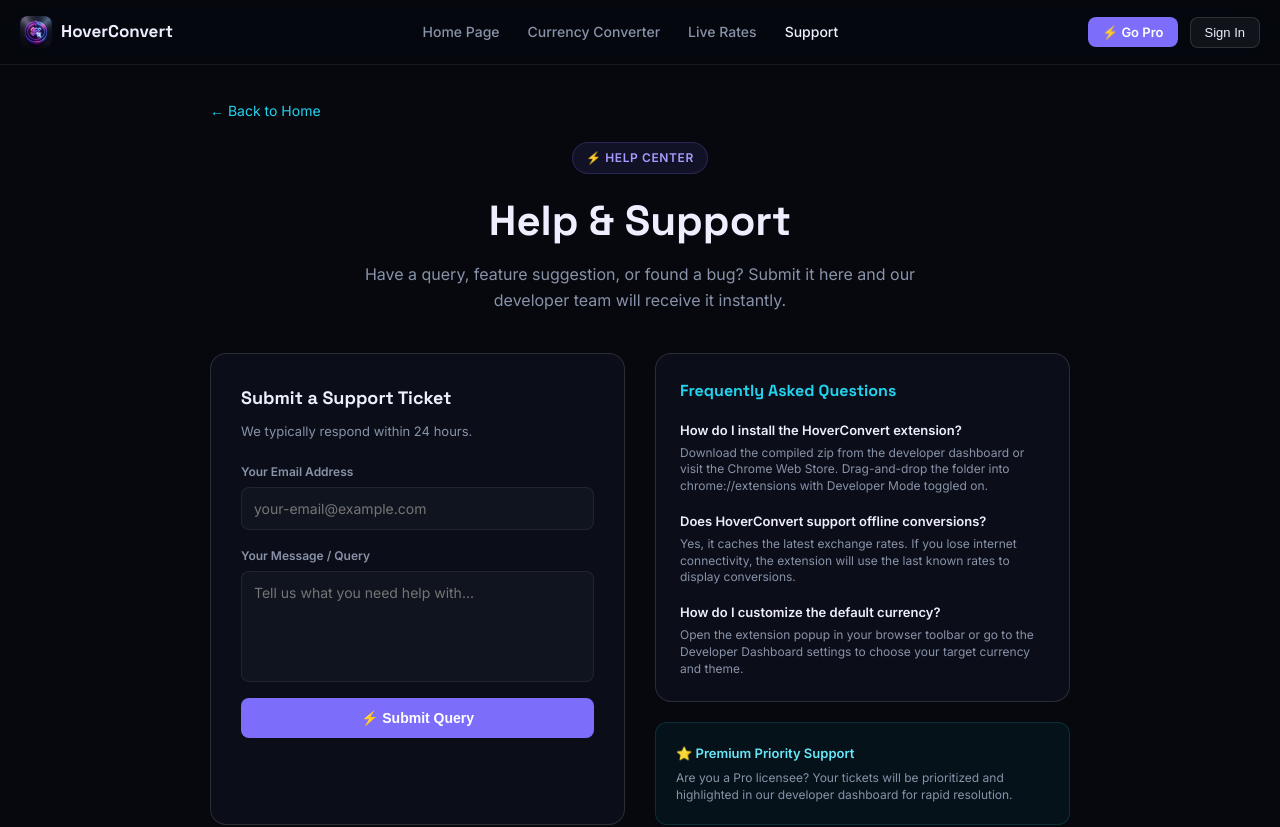
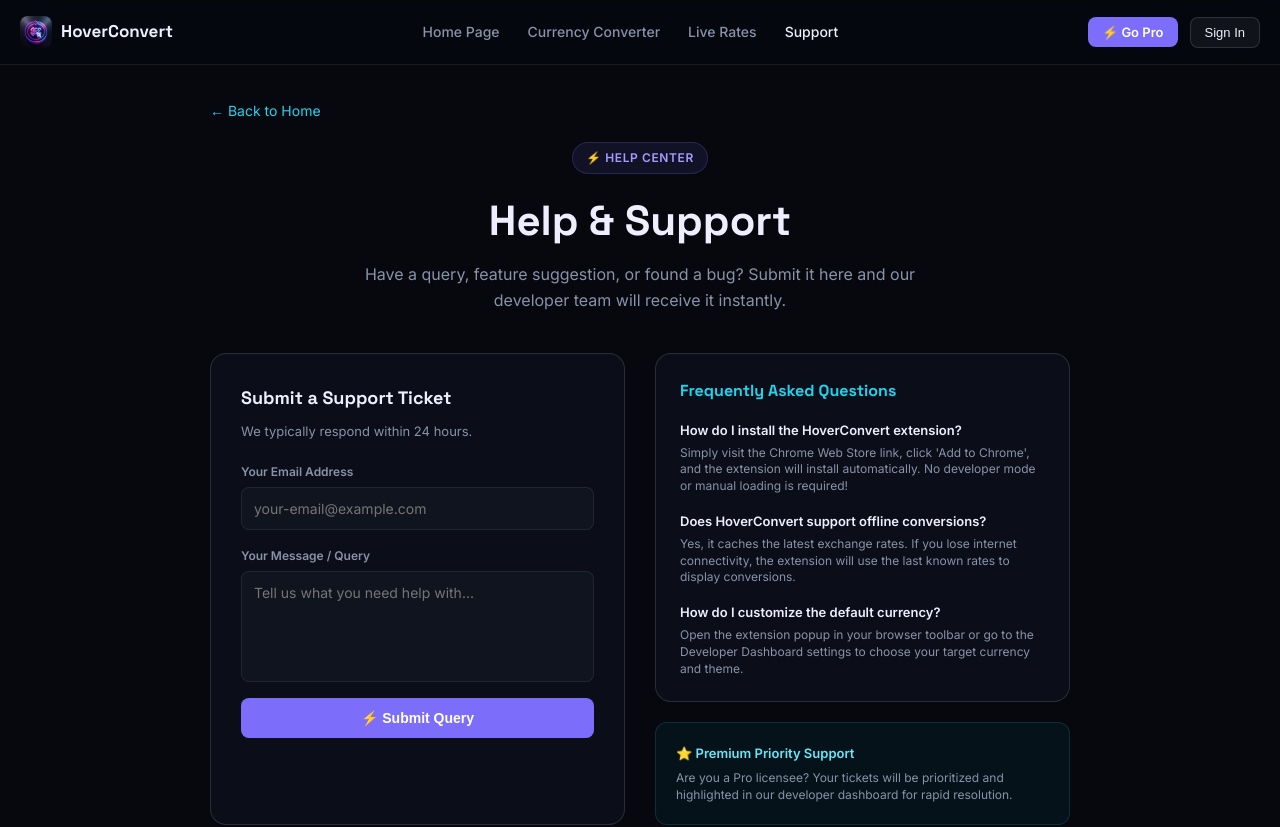
Before and after one commit to veltrixwebtechnologies-cyber/currenceconverter, a React (Vite) app in the folder frontend/: page /support in a window 1280 px wide. Shown: the top 827 px of the page. Built offline with nearby package versions, Linux system fonts and the light colour scheme; no server answers.

Commit message:
Update Chrome Web Store direct extension link and installation instructions

```diff
--- a/frontend/index.html
+++ b/frontend/index.html
@@ -224,7 +224,7 @@
           Welcome to HoverConvert, the premier browser-based **Currency Converter** designed for friction-free shopping and work. As a lightweight **instant currency conversion tool**, it transforms the way you interact with international prices. Hover or select any amount on any page and get live exchange rates in real time.
         </p>
         <div style="margin-bottom: 40px;">
-          <a href="/instant-currency-production.zip" style="background: #7c6efa; color: white; padding: 15px 30px; border-radius: 8px; text-decoration: none; font-weight: bold; display: inline-block;">
+          <a href="https://chromewebstore.google.com/detail/kknnjgicdlamepecgkgafdgodmeipibp?utm_source=item-share-cb" target="_blank" rel="noopener noreferrer" style="background: #7c6efa; color: white; padding: 15px 30px; border-radius: 8px; text-decoration: none; font-weight: bold; display: inline-block;">
             ⚡ Add to Chrome – Install the Instant Converter Tool
           </a>
         </div>
@@ -283,11 +283,10 @@
           Installing this browser-based **instant currency conversion tool** is simple and takes less than 30 seconds. Follow these quick instructions to set up the **converter**:
         </p>
         <ol style="line-height: 1.8; color: #444; padding-left: 20px; margin-bottom: 25px;">
-          <li>Download the production build package (`instant-currency-production.zip`) from our landing page.</li>
-          <li>Open your Chrome browser and type <code>chrome://extensions/</code> in the search bar.</li>
-          <li>Switch on the <strong>Developer mode</strong> toggle located in the top-right corner of the Extensions dashboard.</li>
-          <li>Drag and drop the downloaded ZIP file directly onto the page, or click <strong>Load unpacked</strong> and select the directory where you extracted the package.</li>
-          <li>Click the puzzle icon in the toolbar, pin HoverConvert, and enjoy automatic **instant** conversions on any site!</li>
+          <li>Visit the official HoverConvert page on the <a href="https://chromewebstore.google.com/detail/kknnjgicdlamepecgkgafdgodmeipibp?utm_source=item-share-cb" target="_blank" rel="noopener noreferrer" style="color: #0066cc; text-decoration: none;">Chrome Web Store</a>.</li>
+          <li>Click the <strong>Add to Chrome</strong> button in the top-right corner.</li>
+          <li>Confirm the installation by clicking <strong>Add extension</strong> in the browser prompt.</li>
+          <li>Click the puzzle icon in the extensions toolbar, pin HoverConvert, and enjoy automatic, instant conversions on any website!</li>
         </ol>
       </section>
 
@@ -436,7 +435,7 @@
         <div>
           <h4 style="margin-bottom: 10px;">External Resources</h4>
           <ul style="list-style: none; padding: 0; margin: 0; line-height: 1.8;">
-            <li><a href="https://chromewebstore.google.com" target="_blank" rel="noopener noreferrer">Chrome Web Store Page</a></li>
+            <li><a href="https://chromewebstore.google.com/detail/kknnjgicdlamepecgkgafdgodmeipibp?utm_source=item-share-cb" target="_blank" rel="noopener noreferrer">Chrome Web Store Page</a></li>
             <li><a href="https://openexchangerates.org" target="_blank" rel="noopener noreferrer">Open Exchange Rates API</a></li>
             <li><a href="https://clerk.com" target="_blank" rel="noopener noreferrer">Clerk Authentication Service</a></li>
           </ul>
--- a/frontend/src/App.tsx
+++ b/frontend/src/App.tsx
@@ -777,7 +777,7 @@
           <div style={{ textAlign: 'left' }}>
             <h4 style={{ fontFamily: 'Space Grotesk', fontSize: '14px', marginBottom: '12px', color: 'var(--tx)' }}>External Resources</h4>
             <div style={{ display: 'flex', flexDirection: 'column', gap: '8px', fontSize: '13px' }}>
-              <a href="https://chromewebstore.google.com" target="_blank" rel="noopener noreferrer" style={{ color: 'var(--tx2)' }}>Chrome Web Store</a>
+              <a href="https://chromewebstore.google.com/detail/kknnjgicdlamepecgkgafdgodmeipibp?utm_source=item-share-cb" target="_blank" rel="noopener noreferrer" style={{ color: 'var(--tx2)' }}>Chrome Web Store</a>
               <a href="https://openexchangerates.org" target="_blank" rel="noopener noreferrer" style={{ color: 'var(--tx2)' }}>Open Exchange Rates</a>
               <a href="https://clerk.com" target="_blank" rel="noopener noreferrer" style={{ color: 'var(--tx2)' }}>Clerk Auth Service</a>
             </div>
--- a/frontend/src/pages/LandingPage.tsx
+++ b/frontend/src/pages/LandingPage.tsx
@@ -151,12 +151,7 @@
 
   const handleAddtoChrome = (pos: string) => {
     trackEvent('cta_add_to_chrome', { position: pos });
-    const link = document.createElement('a');
-    link.href = '/instant-currency-production.zip';
-    link.download = 'instant-currency-production.zip';
-    document.body.appendChild(link);
-    link.click();
-    document.body.removeChild(link);
+    window.open('https://chromewebstore.google.com/detail/kknnjgicdlamepecgkgafdgodmeipibp?utm_source=item-share-cb', '_blank', 'noopener,noreferrer');
   };
 
   const isVisible = (id: string) => visibleElements[id] !== false;
--- a/frontend/src/pages/SupportPage.tsx
+++ b/frontend/src/pages/SupportPage.tsx
@@ -51,7 +51,7 @@
   };
 
   const faqs = [
-    { q: "How do I install the HoverConvert extension?", a: "Download the compiled zip from the developer dashboard or visit the Chrome Web Store. Drag-and-drop the folder into chrome://extensions with Developer Mode toggled on." },
+    { q: "How do I install the HoverConvert extension?", a: "Simply visit the Chrome Web Store link, click 'Add to Chrome', and the extension will install automatically. No developer mode or manual loading is required!" },
     { q: "Does HoverConvert support offline conversions?", a: "Yes, it caches the latest exchange rates. If you lose internet connectivity, the extension will use the last known rates to display conversions." },
     { q: "How do I customize the default currency?", a: "Open the extension popup in your browser toolbar or go to the Developer Dashboard settings to choose your target currency and theme." }
   ];
```
